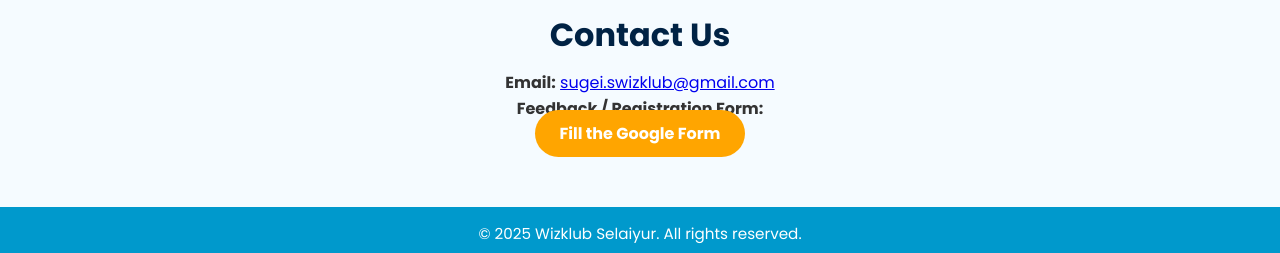
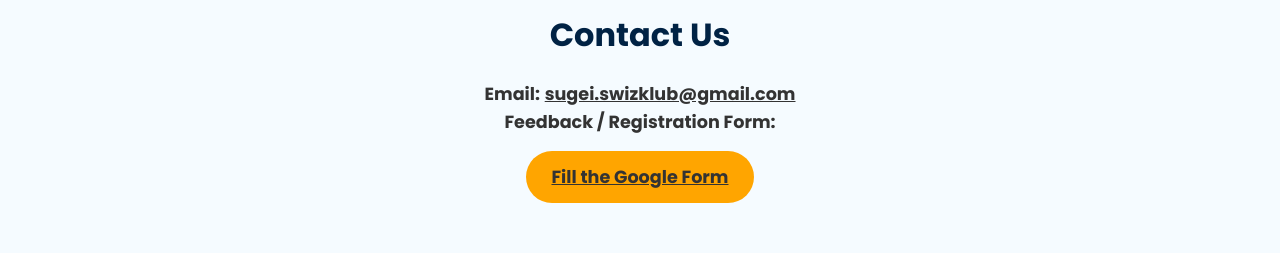
Before and after one commit to kerthikdev/wizklub, a plain HTML site: page index.html in a window 1280 px wide. Shown: the part 2240-2493 px from the top of the page. Drawn offline with Linux system fonts and the light colour scheme.

Commit message:
Update styles.css

```diff
--- a/styles.css
+++ b/styles.css
@@ -173,3 +173,20 @@
     padding: 15px;
     font-size: 0.95rem;
   }
+
+
+  .contact .contact-details {
+    font-size: 1.1rem;
+    margin-top: 20px;
+  }
+
+  .contact .contact-details a {
+    color: var(--orange);
+    font-weight: bold;
+    text-decoration: underline;
+  }
+
+  .contact .btn {
+    margin-top: 15px;
+    display: inline-block;
+  }
```
